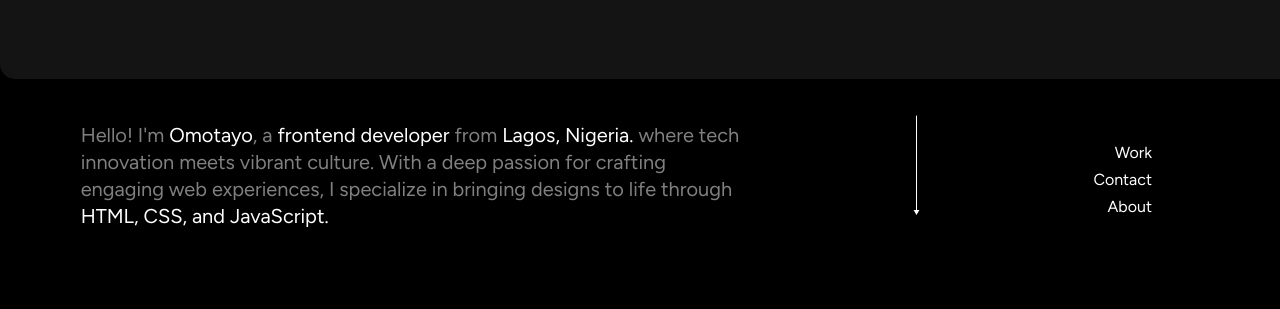
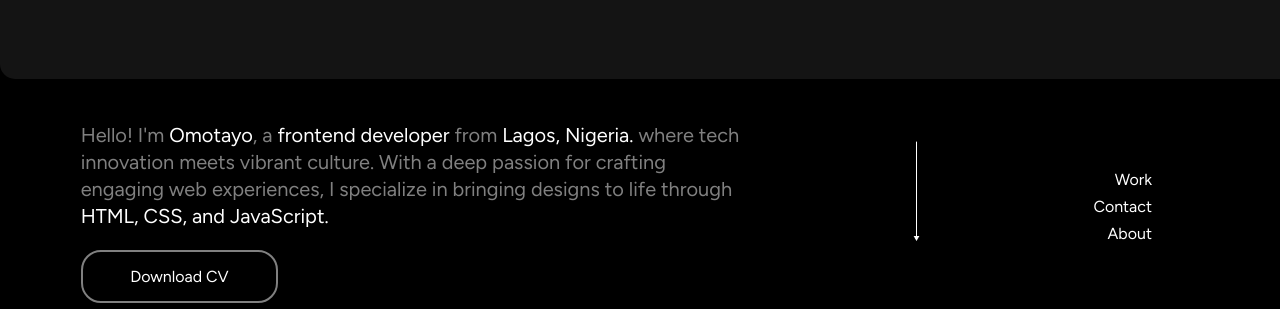
Before and after one commit to OMOTAYO100/my-portfolio-2, a plain HTML site: page Index.html in a window 1280 px wide. Shown: the part 491-800 px from the top of the page. Drawn offline with Linux system fonts and the light colour scheme.

Commit message:
first commit

```diff
--- a/Index.html
+++ b/Index.html
@@ -45,6 +45,7 @@
                 through <br>
                 <span> HTML, CSS, and JavaScript.</span>
             </p>
+            <button id="Download-btn" onclick="download">Download CV</button>
         </div>
         <img src="images/Line 2.png" alt="">
         <div class="links">
@@ -162,3 +163,4 @@
             </div>
         </div>
     </section>
+    </body>
--- a/css/Style.css
+++ b/css/Style.css
@@ -3,7 +3,6 @@ body {
     margin: 0;
     background-color: black;
     min-height: 100vh;
-    overflow: hidden;
 }
 
 .navbar {
@@ -102,6 +101,21 @@ body {
     color: grey;
     line-height: 27px;
 
+}
+
+button{
+    background-color: black;
+    color: white;
+    width: 30%;
+    padding: 15px 25px;
+    font-size: 16px;
+    font-family: figtree;
+    border: 2px solid grey;
+    border-radius: 20px;
+}
+button:hover{
+    color: grey;
+    text-decoration: underline;
 }
 
 .links a {
```
